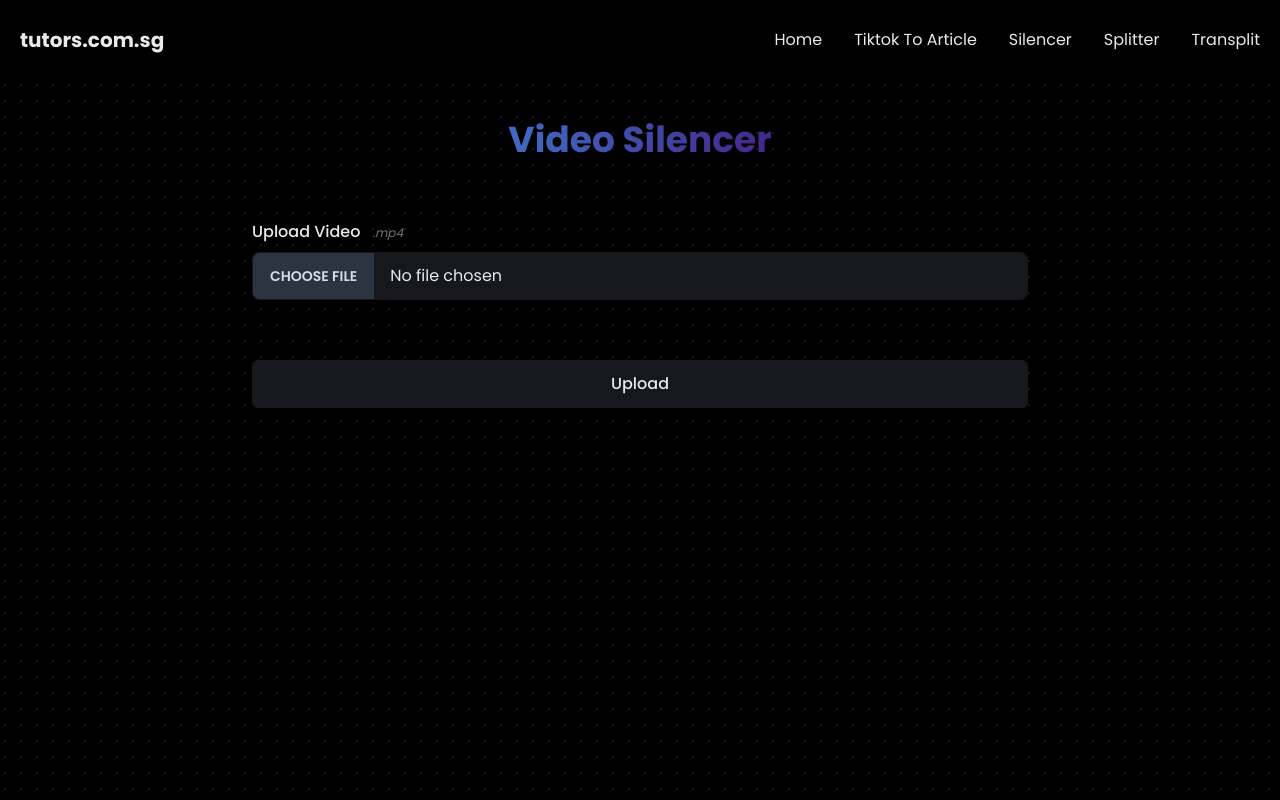
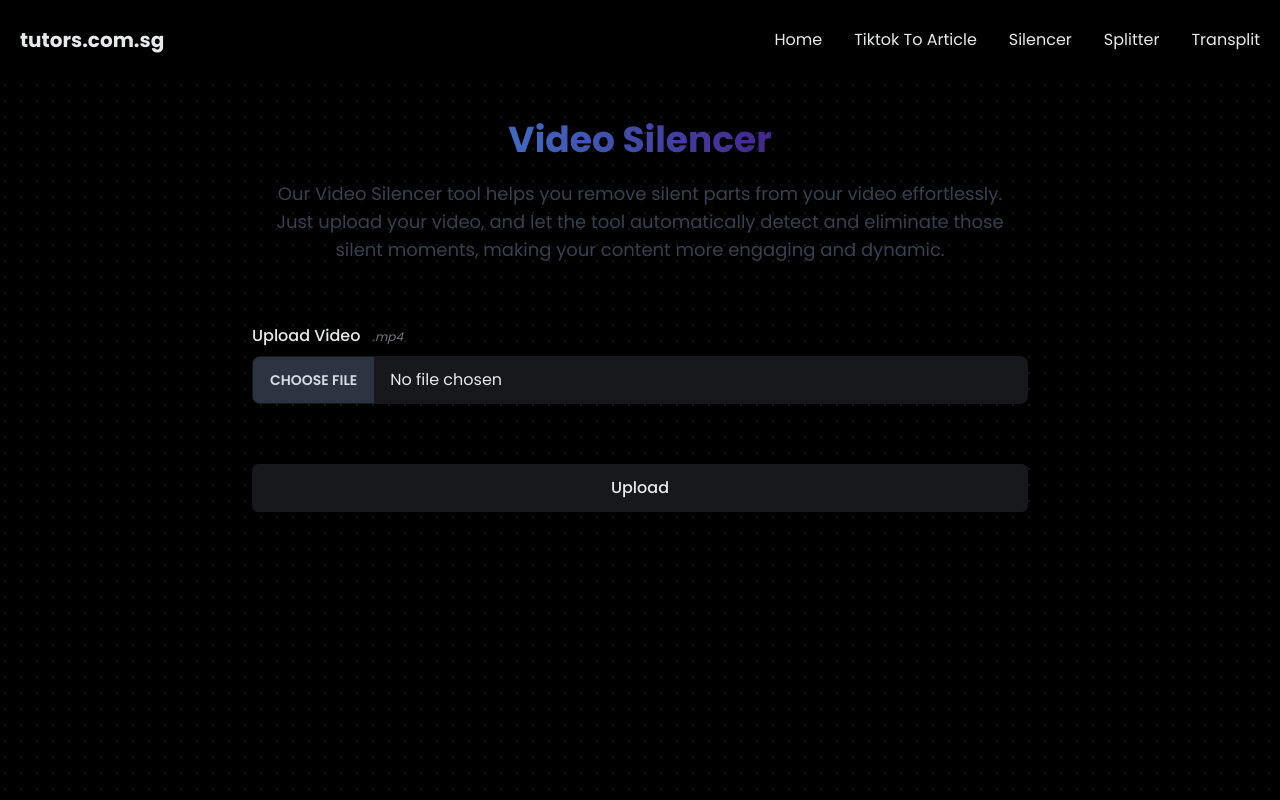
Before and after one commit to tengtutors/tutors_frontend, a Next.js app: page /silence in a window 1280 px wide. Built offline with nearby package versions, Linux system fonts and the light colour scheme.

Commit message:
Update page.jsx

```diff
--- a/app/silence/page.jsx
+++ b/app/silence/page.jsx
@@ -7,7 +7,9 @@ const Page = () => {
             <div className="max-w-[55rem] w-full flex flex-col items-center gap-5 pt-10">
 
             <h1 className='text-center text-4xl font-bold text-transparent bg-clip-text bg-gradient-to-r from-secondary to-primary'>Video Silencer</h1>
-
+            <p className='text-center text-lg text-gray-700 max-w-prose'>
+                    Our Video Silencer tool helps you remove silent parts from your video effortlessly. Just upload your video, and let the tool automatically detect and eliminate those silent moments, making your content more engaging and dynamic.
+            </p>
             <div className="flex pt-10 px-3 justify-center self-center w-full max-w-screen-md">
                 <CreateSilenceForm />
             </div>
```
